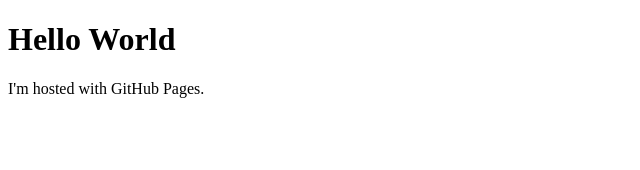
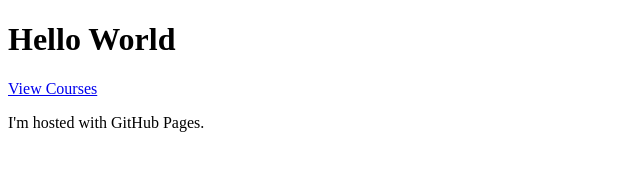
Before and after one commit to N3oxX/N3oxX.github.io, a plain HTML site: page index.html in a window 1280 px wide. Shown: the whole page, without its empty margins (0-640 px from the left). Drawn offline with Linux system fonts and the light colour scheme.

Commit message:
Update index.html

```diff
--- a/index.html
+++ b/index.html
@@ -15,6 +15,7 @@ j=d.createElement(s),dl=l!='dataLayer'?'&l='+l:'';j.async=true;j.src=
 height="0" width="0" style="display:none;visibility:hidden"></iframe></noscript>
 <!-- End Google Tag Manager (noscript) -->
 <h1>Hello World</h1>
+  <a href="https://www.google.com" class="java">View Courses</a>
 <p>I'm hosted with GitHub Pages.</p>
 </body>
 </html>
```
